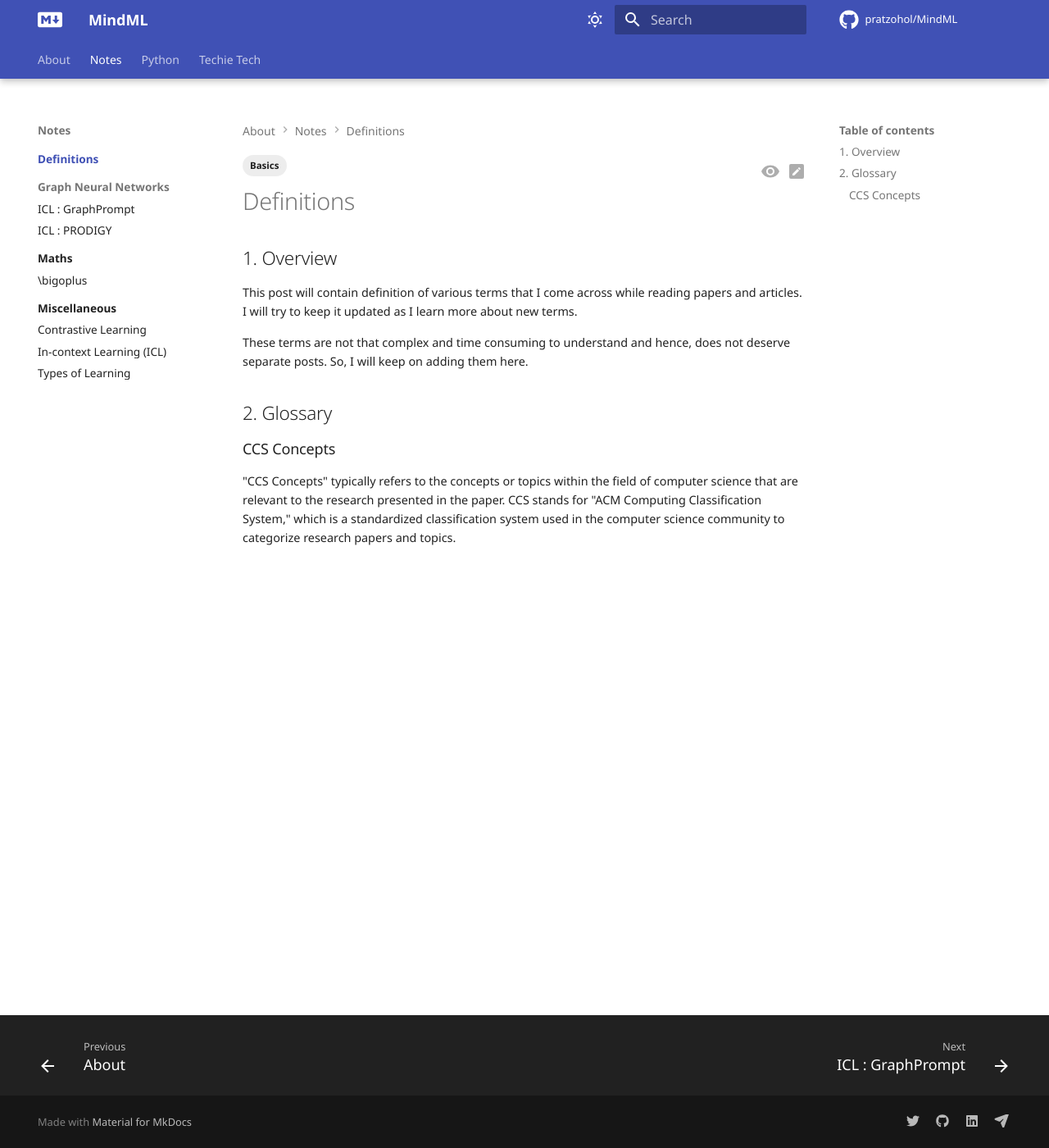
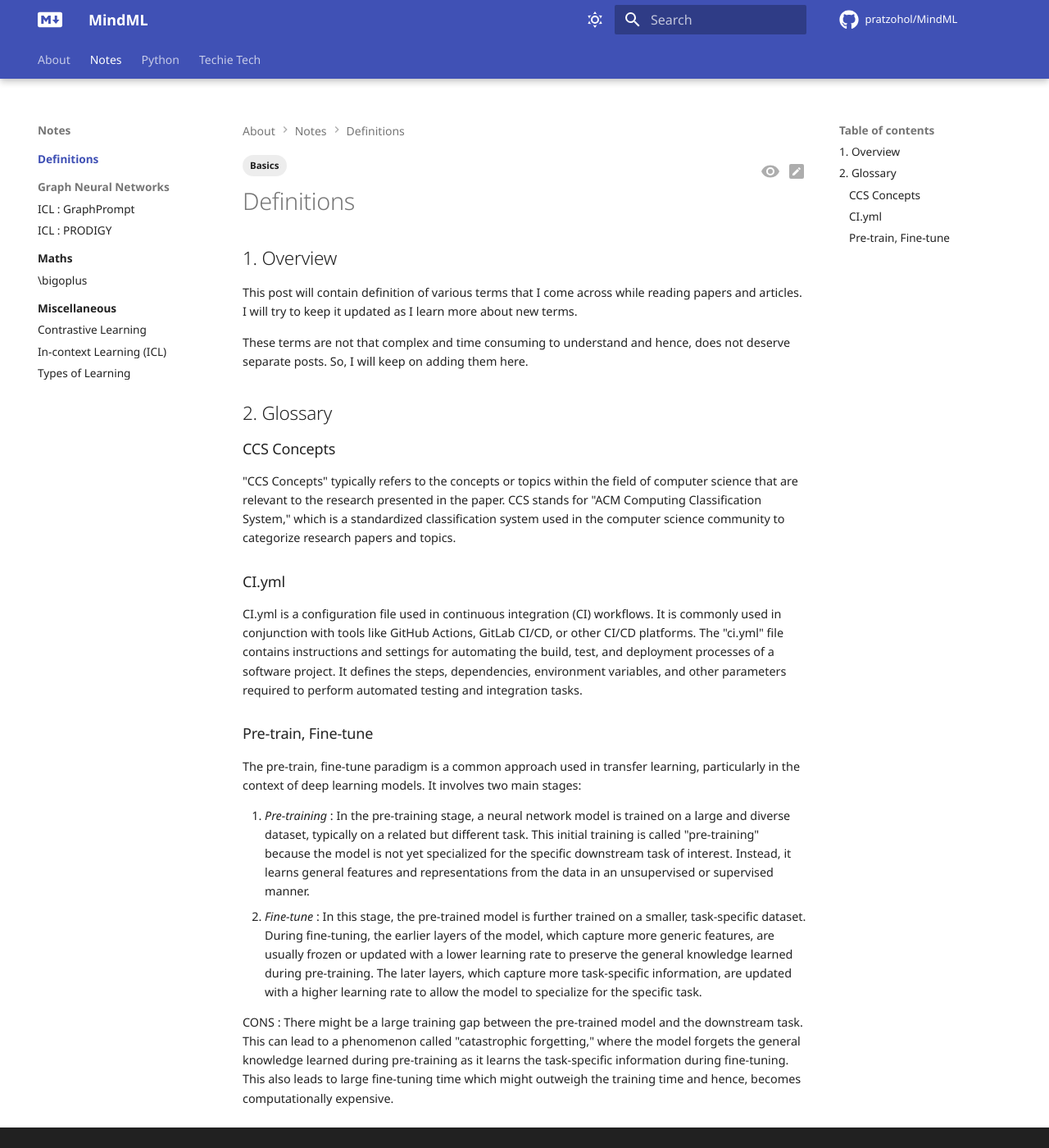
Before and after one commit to pratzohol/MindML, an MkDocs documentation site: the page built from docs/Notes/Definitions/index.md, in a window 1280 px wide and 1400 px high. Shown: the whole window at 82% size. Built offline with MkDocs 1.6.1 and Material for MkDocs 9.7.7, drawn with Linux system fonts in a browser that asks for light colours; comment, search, counter and statistics services are not loaded.

Commit message:
update definitions

```diff
--- a/docs/Notes/Definitions/index.md
+++ b/docs/Notes/Definitions/index.md
@@ -16,4 +16,13 @@ These terms are not that complex and time consuming to understand and hence, doe
 ### CCS Concepts
 "CCS Concepts" typically refers to the concepts or topics within the field of computer science that are relevant to the research presented in the paper. CCS stands for "ACM Computing Classification System," which is a standardized classification system used in the computer science community to categorize research papers and topics.
 
-###
+### CI.yml
+CI.yml is a configuration file used in continuous integration (CI) workflows. It is commonly used in conjunction with tools like GitHub Actions, GitLab CI/CD, or other CI/CD platforms. The "ci.yml" file contains instructions and settings for automating the build, test, and deployment processes of a software project. It defines the steps, dependencies, environment variables, and other parameters required to perform automated testing and integration tasks.
+
+### Pre-train, Fine-tune
+The pre-train, fine-tune paradigm is a common approach used in transfer learning, particularly in the context of deep learning models. It involves two main stages:
+
+1. _Pre-training_ : In the pre-training stage, a neural network model is trained on a large and diverse dataset, typically on a related but different task. This initial training is called "pre-training" because the model is not yet specialized for the specific downstream task of interest. Instead, it learns general features and representations from the data in an unsupervised or supervised manner.
+2. _Fine-tune_ :  In this stage, the pre-trained model is further trained on a smaller, task-specific dataset. During fine-tuning, the earlier layers of the model, which capture more generic features, are usually frozen or updated with a lower learning rate to preserve the general knowledge learned during pre-training. The later layers, which capture more task-specific information, are updated with a higher learning rate to allow the model to specialize for the specific task.
+
+CONS : There might be a large training gap between the pre-trained model and the downstream task. This can lead to a phenomenon called "catastrophic forgetting," where the model forgets the general knowledge learned during pre-training as it learns the task-specific information during fine-tuning. This also leads to large fine-tuning time which might outweigh the training time and hence, becomes computationally expensive.
```
